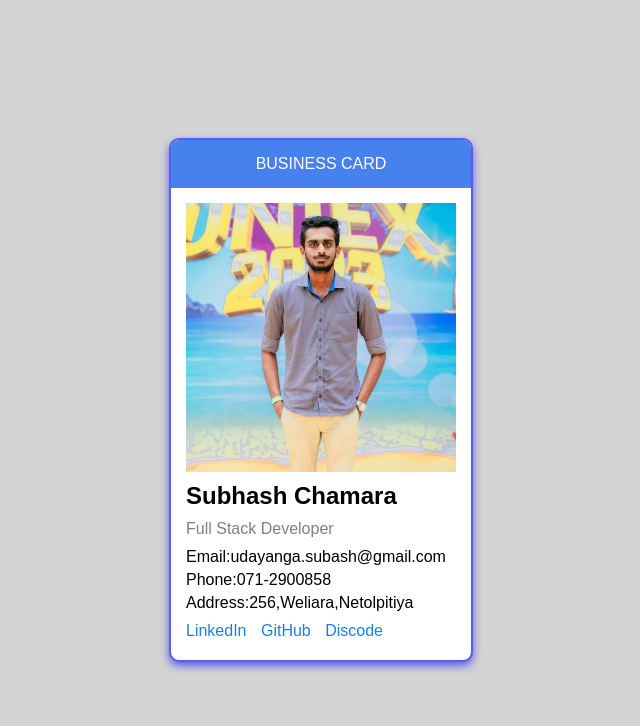
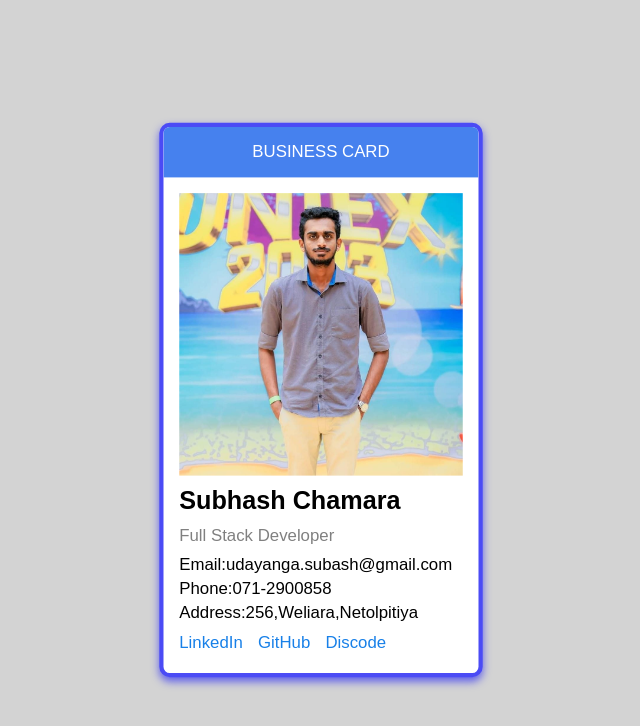
Before and after one commit to SubhashChamara/business-card, a plain HTML site: page index.html in a window 1280 px wide. In both pictures the pointer is over the element 640 px from the left and 400 px from the top of the page. Shown: the whole page, without its empty margins (319-959 px from the left). Drawn offline with Linux system fonts and the light colour scheme.

Commit message:
feat:business card scale animation add

```diff
--- a/index.html
+++ b/index.html
@@ -24,6 +24,11 @@
             overflow: hidden;
             box-shadow: 0 4px 8px rgb(92, 92, 236);
             border-radius: 10px;
+            transition: transform 0.3s ease-in-out ,border ;
+        }
+        .business-card:hover{
+           transform: scale(1.05);
+           border: 4px solid rgb(75, 75, 245);
         }
         .profile-image{
             width: 100%;
```
